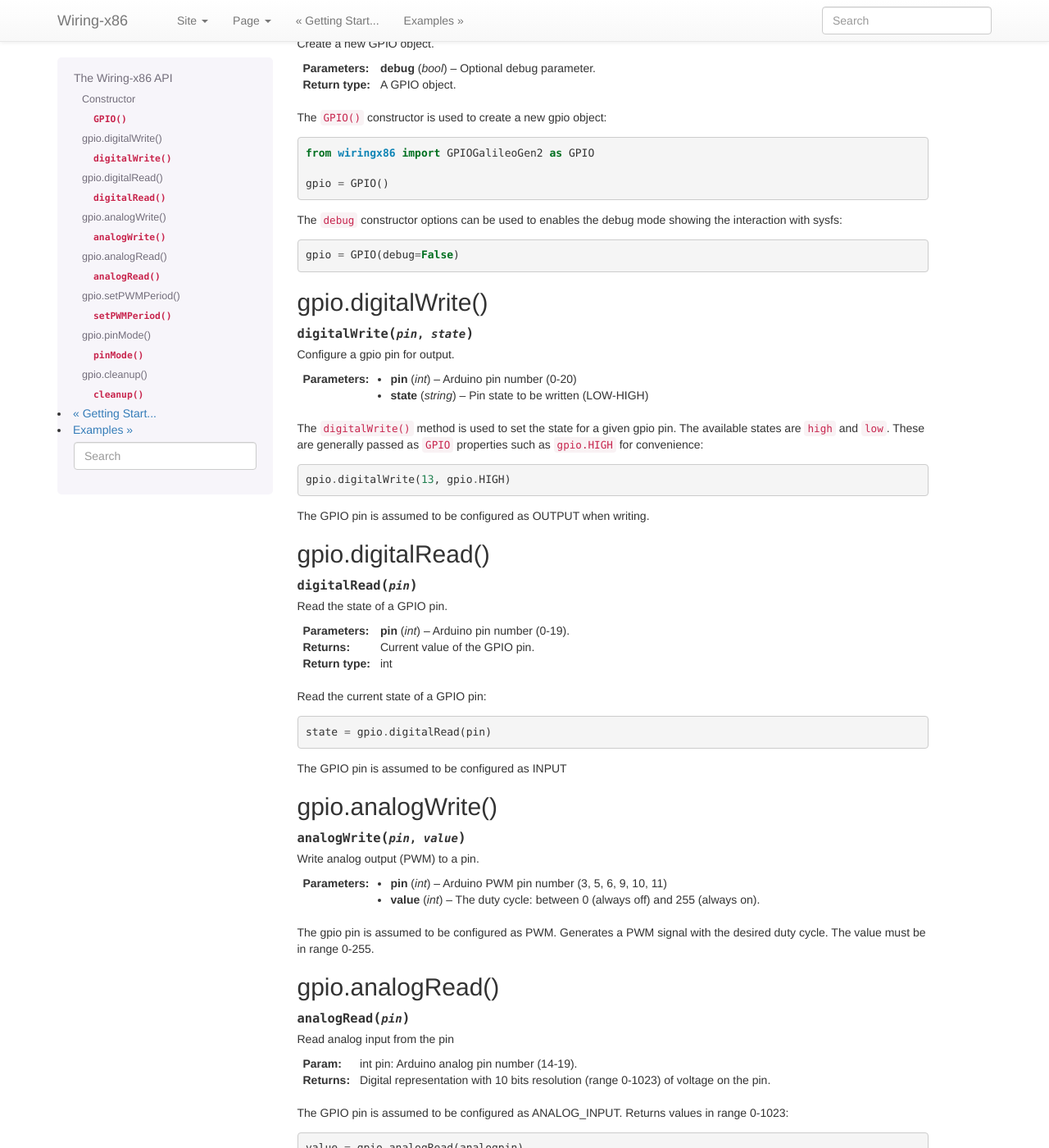
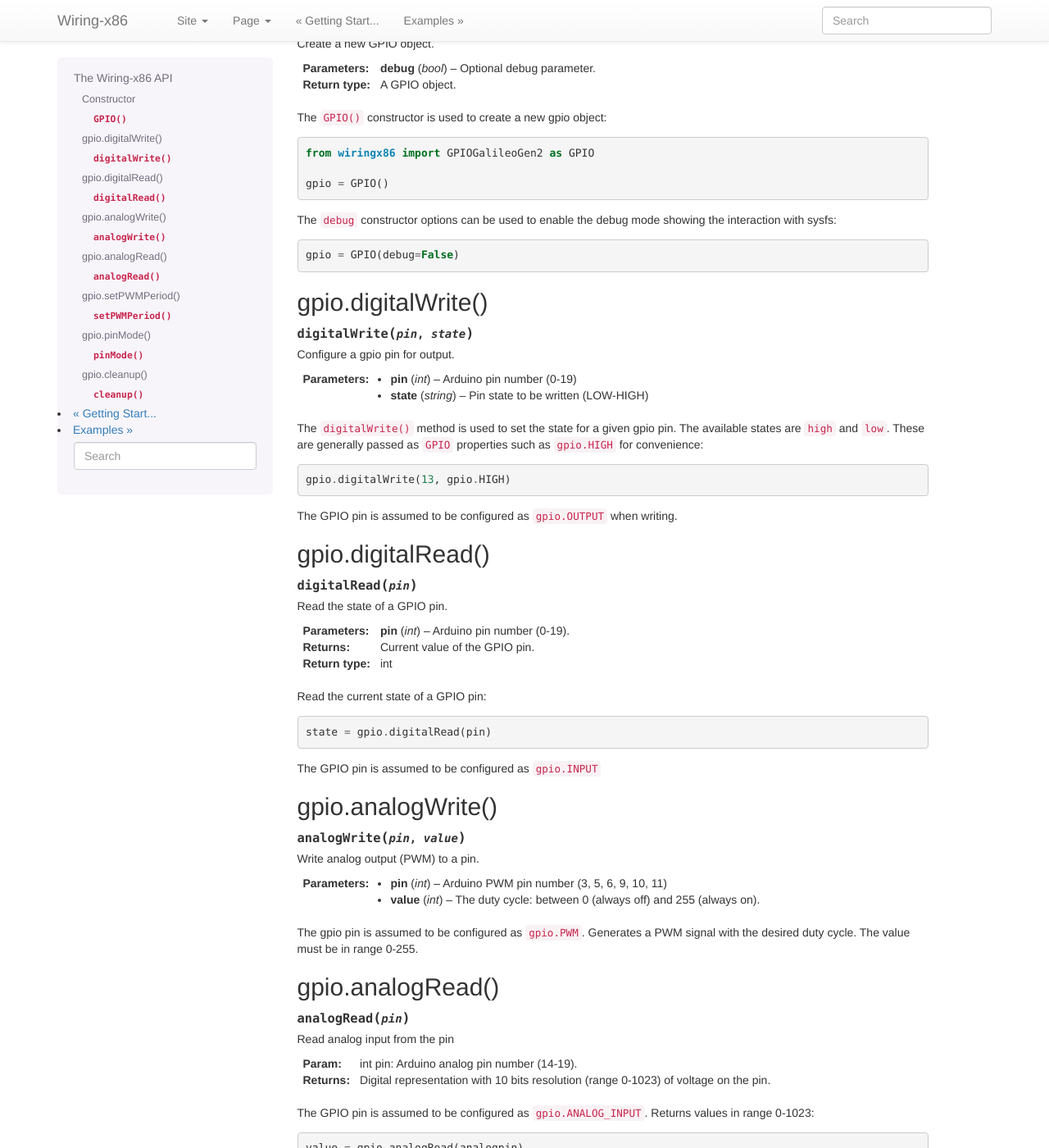
Before and after one commit to emutex/wiring-x86, a Sphinx documentation site: the page built from docs/source/galileo_gen2_api.rst, in a window 1280 px wide and 1400 px high, scrolled down 329 px. Shown: the whole window at 82% size. Built offline with Sphinx 7.4.7, drawn with Linux system fonts in a browser that asks for light colours; some of the changed text lies outside the part shown.

Commit message:
Fix minor details in docs.
Fix minor typos, long lines, pin numbering, etc.

```diff
--- a/docs/source/galileo_gen2_api.rst
+++ b/docs/source/galileo_gen2_api.rst
@@ -33,7 +33,7 @@
 
    gpio = GPIO()
 
-The ``debug`` constructor options can be used to enables the debug mode
+The ``debug`` constructor options can be used to enable the debug mode
 showing the interaction with sysfs::
 
    gpio = GPIO(debug=False)
@@ -46,15 +46,16 @@
 
    Configure a gpio pin for output.
 
-   :param int pin:      Arduino pin number (0-20)
+   :param int pin:      Arduino pin number (0-19)
    :param string state: Pin state to be written (LOW-HIGH)
 
 The ``digitalWrite()`` method is used to set the state for a given gpio
-pin. The available states are ``high`` and ``low``. These are generally passed as ``GPIO`` properties such as ``gpio.HIGH`` for convenience::
+pin. The available states are ``high`` and ``low``. These are generally passed
+as ``GPIO`` properties such as ``gpio.HIGH`` for convenience::
 
     gpio.digitalWrite(13, gpio.HIGH)
 
-The GPIO pin is assumed to be configured as OUTPUT when writing.
+The GPIO pin is assumed to be configured as ``gpio.OUTPUT`` when writing.
 
 
 gpio.digitalRead()
@@ -73,7 +74,7 @@
 
     state = gpio.digitalRead(pin)
 
-The GPIO pin is assumed to be configured as INPUT
+The GPIO pin is assumed to be configured as ``gpio.INPUT``
 
 
 gpio.analogWrite()
@@ -88,8 +89,8 @@
    :param int value: The duty cycle: between 0 (always off) and 255 (always on).
 
 
-The gpio pin is assumed to be configured as PWM. Generates a PWM signal with
-the desired duty cycle. The value must be in range 0-255.
+The gpio pin is assumed to be configured as ``gpio.PWM``. Generates a PWM signal
+with the desired duty cycle. The value must be in range 0-255.
 
 
 gpio.analogRead()
@@ -103,8 +104,8 @@
    :return:         Digital representation with 10 bits resolution
                     (range 0-1023) of voltage on the pin.
 
-The GPIO pin is assumed to be configured as ANALOG_INPUT. Returns values in
-range 0-1023::
+The GPIO pin is assumed to be configured as ``gpio.ANALOG_INPUT``. Returns
+values in range 0-1023::
 
    value = gpio.analogRead(analogpin)
 
@@ -130,7 +131,7 @@
 
    Set the mode of a GPIO pin.
 
-   :param int pin:      Arduino pin number (0-20)
+   :param int pin:      Arduino pin number (0-19)
    :param string mode:  Pin mode. See below.
 
 This function must be called before doing any other operation on the pin. It
--- a/docs/source/index.rst
+++ b/docs/source/index.rst
@@ -11,12 +11,14 @@
    :align: center
 
 
-At the moment only basic GPIO functionality is enabled. That is:
+At the momment the Wiring-x86 library provides support to:
 
 *  Writing to a GPIO pin configured as output.
 *  Reading from a GPIO pin configured as high impedance input.
 *  Reading from a GPIO pin configured as pullup input.
 *  Reading from a GPIO pin configured as pulldown input.
+*  Reading from a GPIO pin configured as analog input (ADC).
+*  Writing to a GPIO pin configured as analog output (PWM).
 
 Here is a simple example::
 
--- a/wiringx86.py
+++ b/wiringx86.py
@@ -30,7 +30,7 @@
 
     """Class for managing GPIO pinout on Intel® Galileo Gen2 board
 
-    TODO: longer description here
+    See docs/ directory for more information.
     """
 
     GPIO_MAPPING = {
@@ -311,7 +311,7 @@
         for the pin to behave as the user wants to.
 
         Args:
-            pin: Arduino pin number (0-20)
+            pin: Arduino pin number (0-19)
             mode: pin mode must be:
                 OUTPUT:         Pin used as output. Use to write into it.
                 INPUT:          Pin used as input (high impedance). Use to read
```
